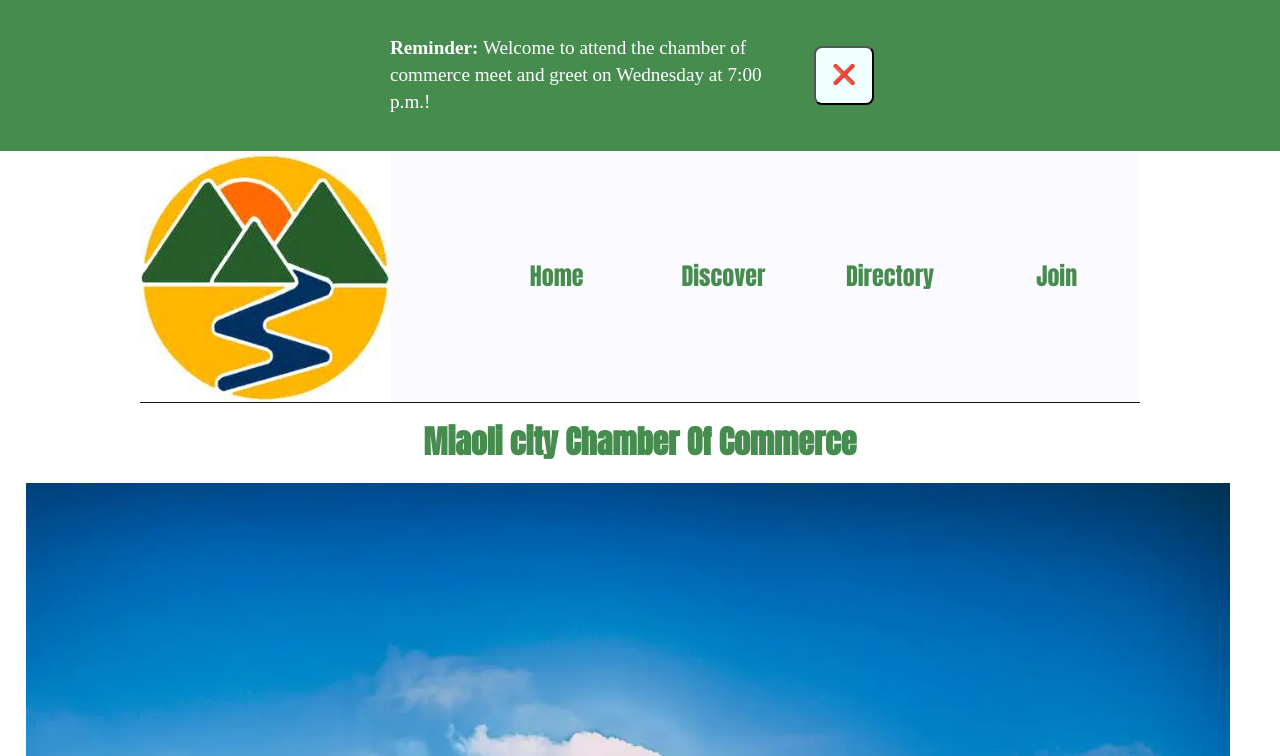
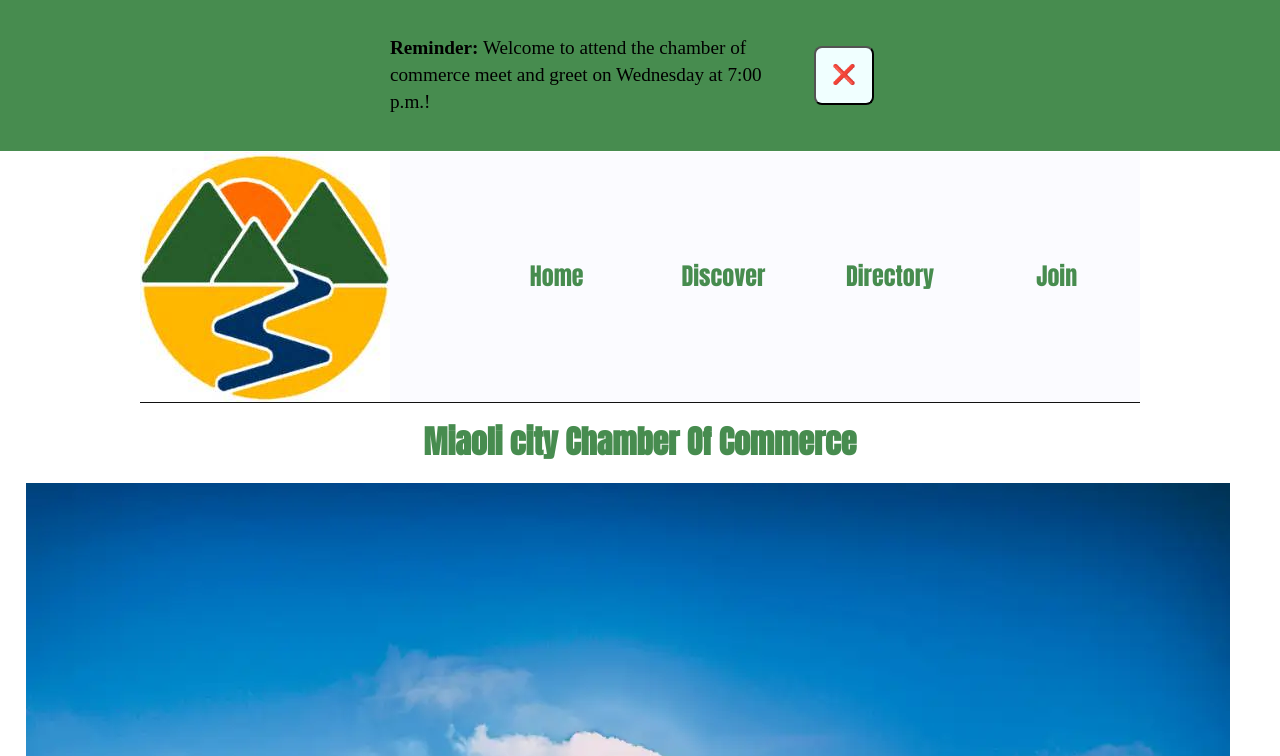
Before and after one commit to craig201042/wdd230, a plain HTML site: page chamber/index.html in a window 1280 px wide. Shown: the top 756 px of the page. Drawn offline with Linux system fonts and the light colour scheme; no server answers; a web font is replaced by a local one.

Commit message:
modification

```diff
--- a/chamber/styles/base.css
+++ b/chamber/styles/base.css
@@ -368,5 +368,5 @@ section a {
 
 .banner p,
 .banner span {
-    color: #ffffff;
+    color: black;
 }
```
Also changed, not shown: chamber/index.html (+0 -10 lines).
